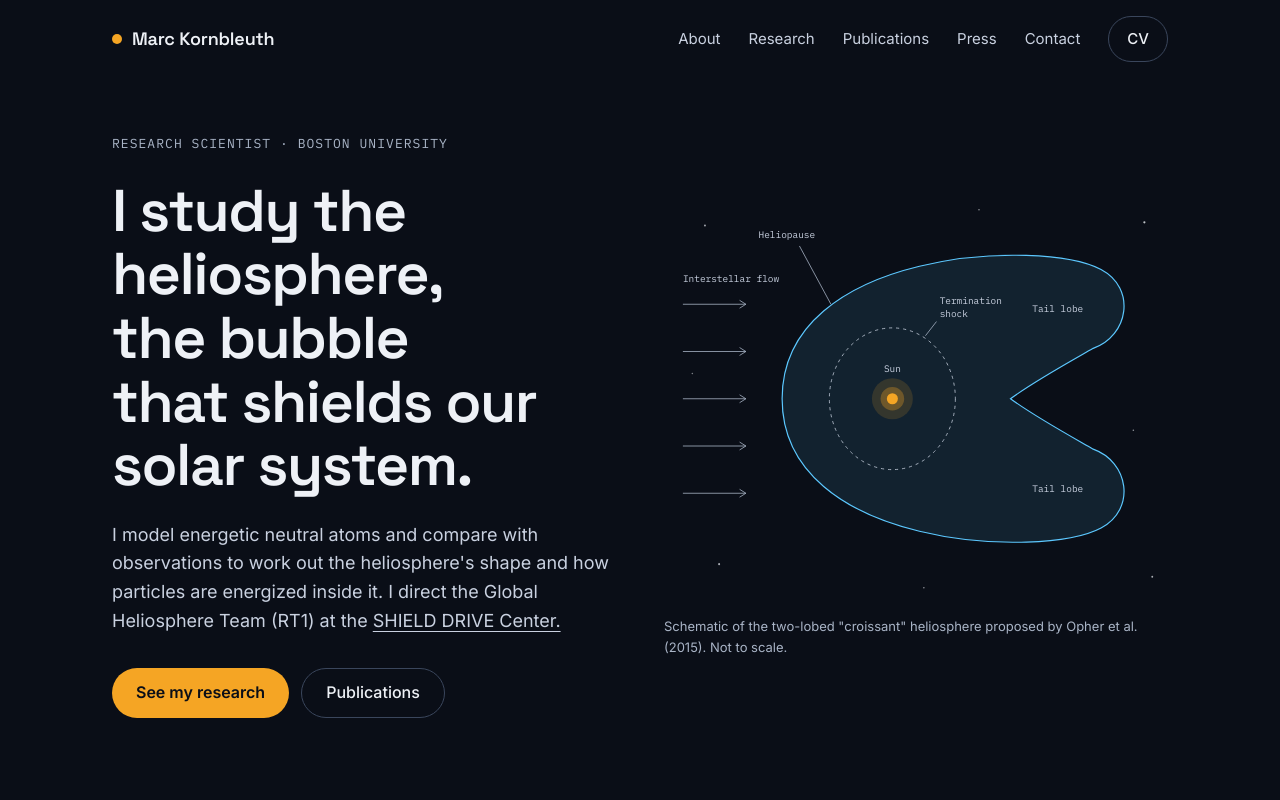
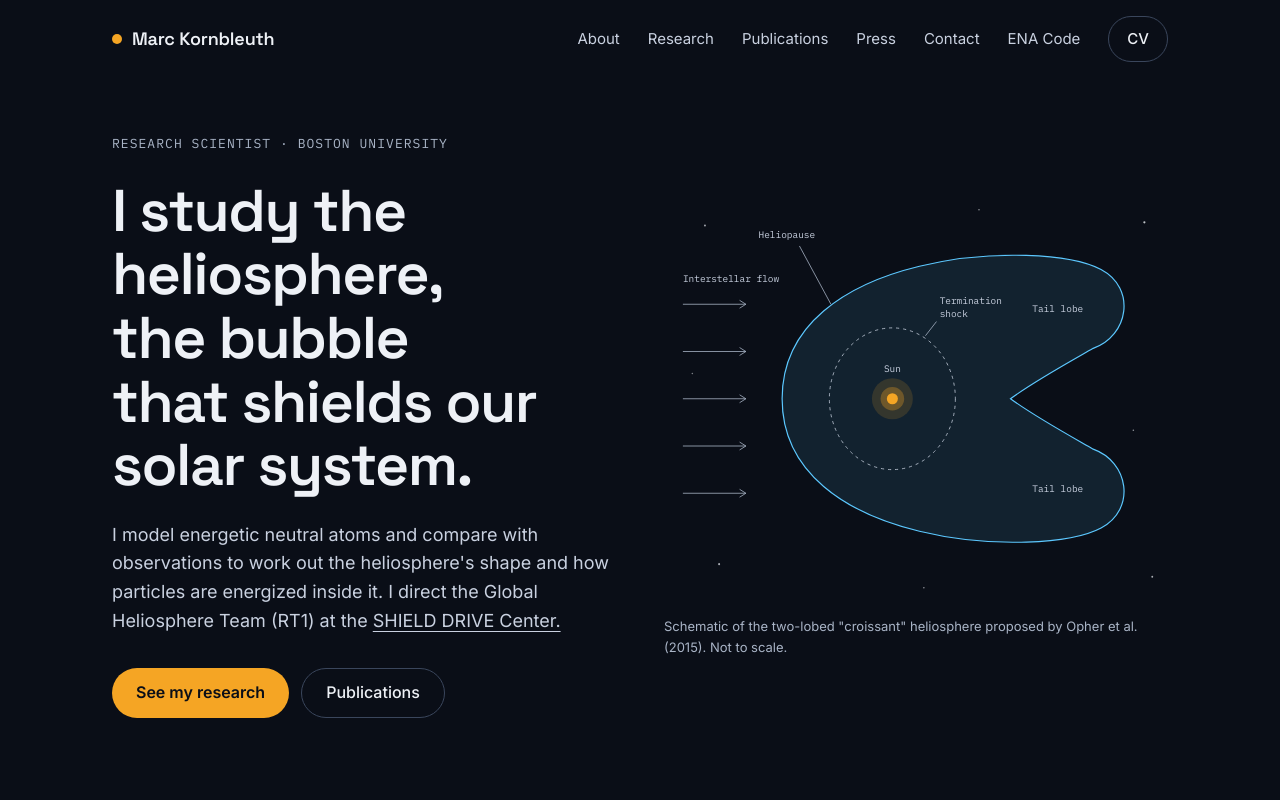
Before and after one commit to mkornbleuth/mkornbleuth.github.io, a plain HTML site: page index.html in a window 1280 px wide. Shown: the top 800 px of the page. Drawn offline with Linux system fonts and the light colour scheme.

Commit message:
Tab for ENA Code

```diff
--- a/index.html
+++ b/index.html
@@ -31,6 +31,7 @@ a:hover{text-decoration-thickness:2px}
 <a href="#publications" style="text-decoration: none; color: #C9D1E0; display: inline-flex; align-items: center; min-height: 44px">Publications</a>
 <a href="#press" style="text-decoration: none; color: #C9D1E0; display: inline-flex; align-items: center; min-height: 44px">Press</a>
 <a href="#contact" style="text-decoration: none; color: #C9D1E0; display: inline-flex; align-items: center; min-height: 44px">Contact</a>
+<a href="https://github.com/SHIELD-DRIVE/ENACode" style="text-decoration: none; color: #C9D1E0; display: inline-flex; align-items: center; min-height: 44px">ENA Code</a>
 <a href="KornbleuthCV_Full.pdf" style="text-decoration: none; color: #EEF1F6; border: 1px solid #3A465C; border-radius: 999px; padding: 0 18px; display: inline-flex; align-items: center; min-height: 44px; font-weight: 500">CV</a>
 </div>
 </nav>
```
